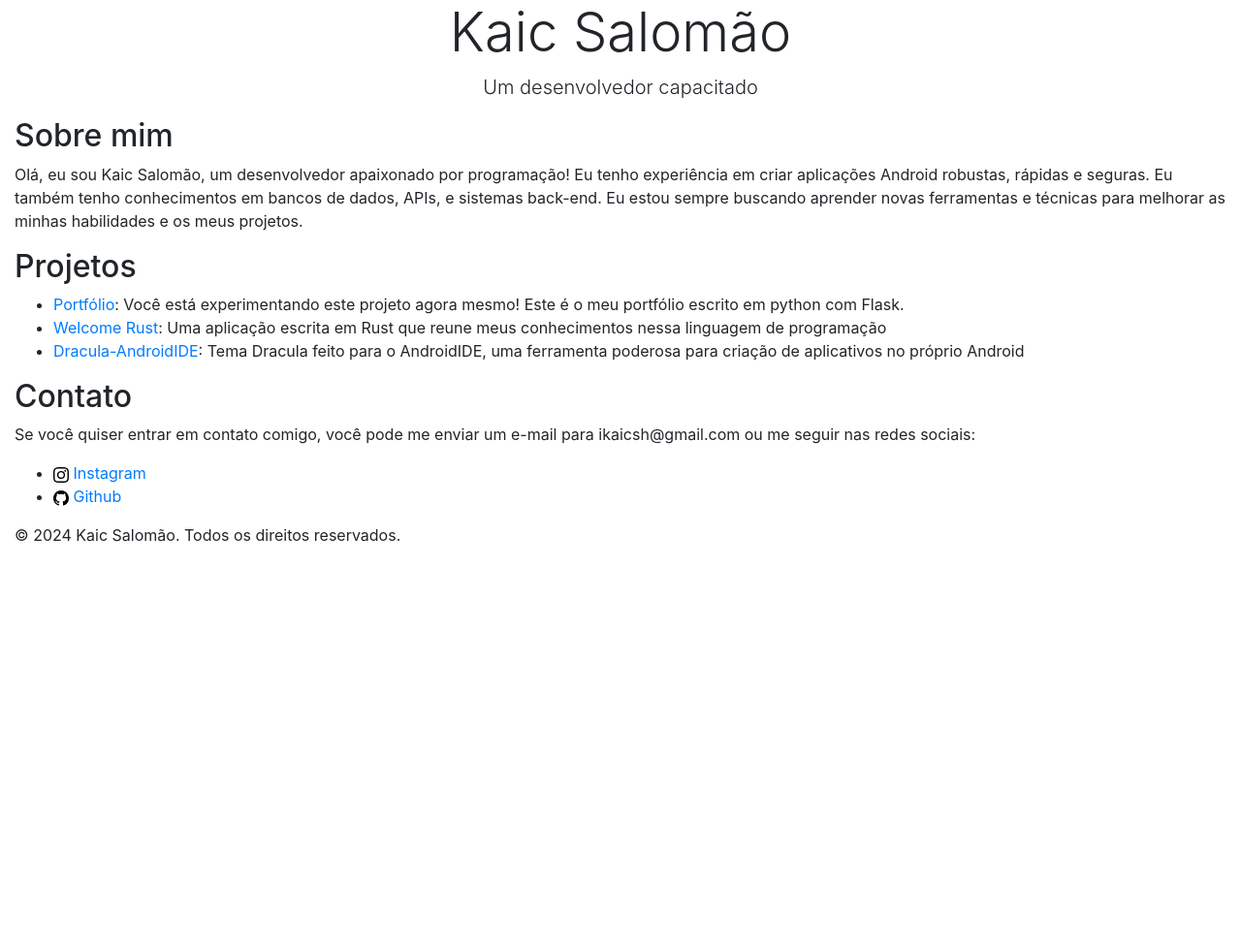
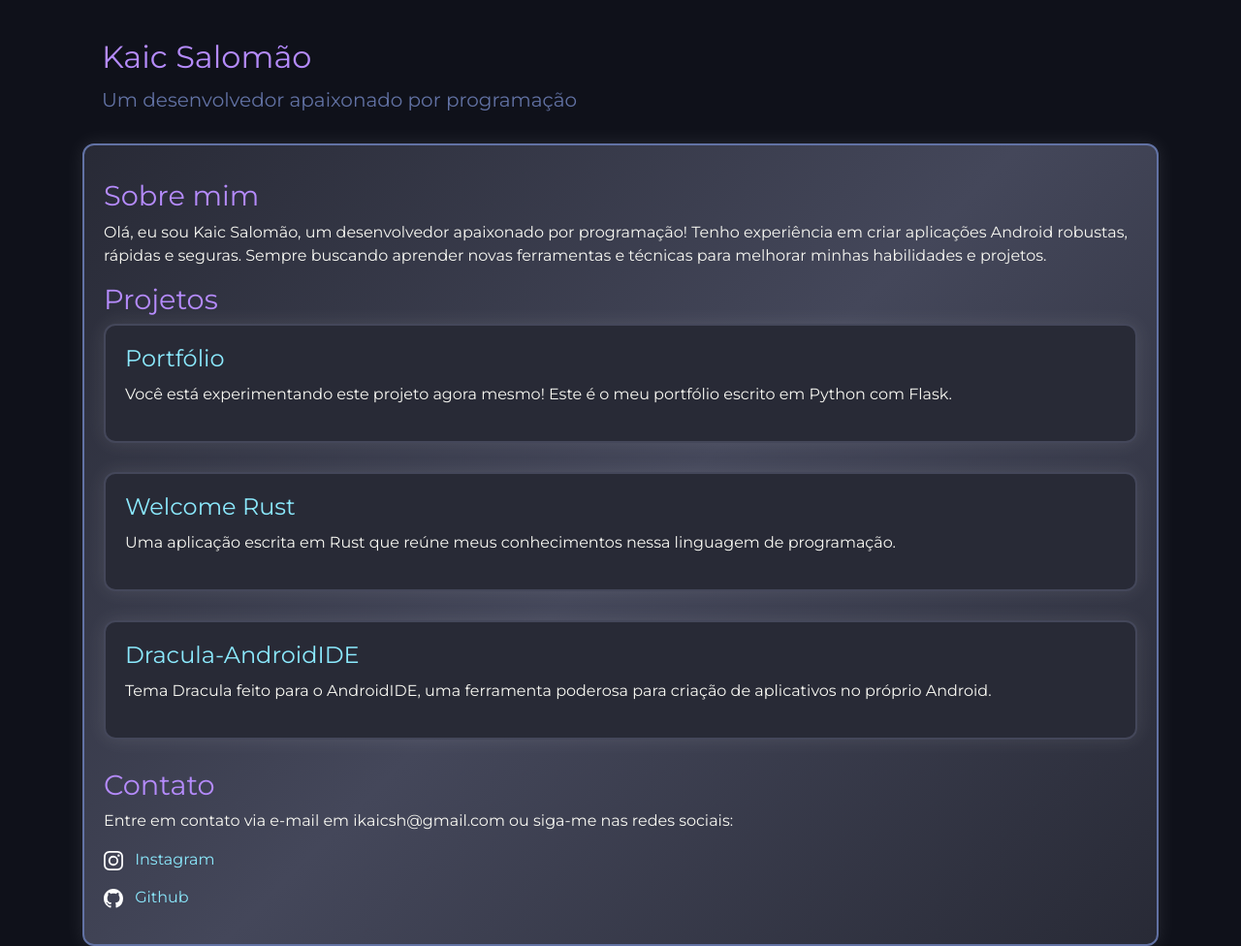
Before and after one commit to kaicsalomao/portfolio, a Flask app: page / in a window 1280 px wide. Shown: the whole page at 97% size. Before the commit the page ends 559 px from the top, so only its background shows below. Run offline with Flask 3, Linux system fonts and the light colour scheme; some libraries are stand-ins or nearby versions.

Commit message:
Melhoramentos no CSS

```diff
--- /dev/null
+++ b/static/style.css
@@ -0,0 +1,88 @@
+body {
+  background: #0f111a;
+  color: #f8f8f2;
+  font-family: "Montserrat", sans-serif;
+  margin: 0;
+  margin-top: 20px;
+}
+
+#header {
+  padding: 20px 0;
+}
+
+.page-title {
+  color: #b58bfc;
+  font-size: 2em;
+  margin: 0;
+  margin-left: 20px;
+}
+
+.lead {
+  margin: 0;
+  margin-left: 20px;
+  margin-top: 10px;
+  color: #6272a4;
+}
+
+#body {
+  margin-top: 10px;
+}
+
+.content {
+  padding: 20px;
+  border-radius: 12px;
+  background: linear-gradient(135deg, #282a36, #44475a, #282a36);
+  border: 2px solid #6272a4;
+  box-shadow: 0 0 20px rgba(255, 255, 255, 0.1);
+}
+
+h2 {
+  color: #b58bfc;
+  margin-top: 15px;
+  font-size: 1.8em;
+}
+
+li {
+  margin-bottom: 15px;
+}
+
+a {
+  color: #8be9fd;
+  font-family: "Montserrat", sans-serif;
+  text-decoration: none;
+}
+
+a:hover {
+  color: #50fa7b;
+}
+
+.social-icon {
+  filter: invert(1) grayscale(100%) brightness(100%);
+  width: 20px;
+  height: 20px;
+  margin-right: 8px;
+}
+
+.project-card {
+  background: #282a36;
+  border-radius: 12px;
+  padding: 20px;
+  margin-bottom: 30px;
+  border: 2px solid #44475a;
+  box-shadow: 0 0 20px rgba(255, 255, 255, 0.1);
+}
+
+.project-title {
+  color: #8be9fd;
+  font-size: 1.5em;
+  margin-bottom: 10px;
+}
+
+.project-description {
+  color: #f8f8f2;
+}
+
+ul {
+  list-style-type: none;
+  padding: 0;
+}
--- a/templates/index.html
+++ b/templates/index.html
@@ -1,62 +1,106 @@
-<!-- home.html -->
-<!DOCTYPE html>
+<!doctype html>
 <html lang="pt-br">
   <head>
-    <meta charset="UTF-8">
+    <meta charset="UTF-8" />
     <title>Kaic Salomão - Página pessoal</title>
-    <meta name="viewport" content="width=device-width, initial-scale=1, maximum-scale=1, user-scalable=no">
-    <!-- Importar o Bootstrap do CDN -->
-    <link rel="stylesheet" href="https://stackpath.bootstrapcdn.com/bootstrap/4.5.2/css/bootstrap.min.css">
+    <meta
+      name="viewport"
+      content="width=device-width, initial-scale=1, maximum-scale=1, user-scalable=no"
+    />
+
+    <link
+      rel="stylesheet"
+      href="https://stackpath.bootstrapcdn.com/bootstrap/4.5.2/css/bootstrap.min.css"
+    />
+    <link rel="preconnect" href="https://fonts.googleapis.com" />
+    <link rel="preconnect" href="https://fonts.gstatic.com" crossorigin />
+    <link
+      href="https://fonts.googleapis.com/css2?family=Montserrat&display=swap"
+      rel="stylesheet"
+    />
+    <link rel="stylesheet" href="{{url_for('static', filename='style.css')}}" />
   </head>
   <body>
+    <div class="container">
+      <section id="header">
+        <h1 class="page-title">Kaic Salomão</h1>
+        <p class="lead">Um desenvolvedor apaixonado por programação</p>
+      </section>
 
-    <!-- Criar um container para o conteúdo da página -->
-    <div class="container-fluid">
-        <!-- Criar uma seção para o cabeçalho da página -->
-        <section id="header">
-          <div class="text-center">
-            <!-- Criar um elemento h1 para o nome -->
-            <h1 class="display-4">Kaic Salomão</h1>
-            <!-- Criar um elemento p para a descrição -->
-            <p class="lead">Um desenvolvedor capacitado</p>
-          </div>
-        </section>
-        <!-- Criar uma seção para o corpo da página -->
       <section id="body">
-            <!-- Criar um elemento div para o conteúdo -->
         <div class="content">
-                <!-- Criar um elemento h2 para o título -->
-                <h2>Sobre mim</h2>
-                <!-- Criar um elemento p para o texto -->
-                <p>Olá, eu sou Kaic Salomão, um desenvolvedor apaixonado por programação! Eu tenho experiência em criar aplicações Android robustas, rápidas e seguras. Eu também tenho conhecimentos em bancos de dados, APIs, e sistemas back-end. Eu estou sempre buscando aprender novas ferramentas e técnicas para melhorar as minhas habilidades e os meus projetos.</p>
-                <!-- Criar um elemento h2 para o título -->
-                <h2>Projetos</h2>
-                <!-- Criar um elemento ul para a lista de projetos -->
+          <h2 class="about">Sobre mim</h2>
+          <p>
+            Olá, eu sou Kaic Salomão, um desenvolvedor apaixonado por
+            programação! Tenho experiência em criar aplicações Android robustas,
+            rápidas e seguras. Sempre buscando aprender novas ferramentas e
+            técnicas para melhorar minhas habilidades e projetos.
+          </p>
+
+          <h2 class="projects">Projetos</h2>
           <ul>
-                    <!-- Criar um elemento li para cada projeto -->
-                    <li><a href="https://github.com/kaicsm/portfolio">Portfólio</a>: Você está experimentando este projeto agora mesmo! Este é o meu portfólio escrito em python com Flask.</li>
-                    <li><a href="https://github.com/kaicsm/welcome-rs">Welcome Rust</a>: Uma aplicação escrita em Rust que reune meus conhecimentos nessa linguagem de programação</li>
-                    <li><a href="https://github.com/kaicsm/dracula-androidide">Dracula-AndroidIDE</a>: Tema Dracula feito para o AndroidIDE, uma ferramenta poderosa para criação de aplicativos no próprio Android</li>
+            <li class="project-card">
+              <h3 class="project-title">
+                <a href="https://github.com/kaicsm/portfolio">Portfólio</a>
+              </h3>
+              <p class="project-descrition">
+                Você está experimentando este projeto agora mesmo! Este é o meu
+                portfólio escrito em Python com Flask.
+              </p>
+            </li>
+            <li class="project-card">
+              <h3 class="project-title">
+                <a href="https://github.com/kaicsm/welcome-rs">Welcome Rust</a>
+              </h3>
+              <p class="project-descrition">
+                Uma aplicação escrita em Rust que reúne meus conhecimentos nessa
+                linguagem de programação.
+              </p>
+            </li>
+            <li class="project-card">
+              <h3 class="project-title">
+                <a href="https://github.com/kaicsm/dracula-androidide"
+                  >Dracula-AndroidIDE</a
+                >
+              </h3>
+              <p class="project-descrition">
+                Tema Dracula feito para o AndroidIDE, uma ferramenta poderosa
+                para criação de aplicativos no próprio Android.
+              </p>
+            </li>
           </ul>
-                <!-- Criar um elemento h2 para o título -->
+
           <h2>Contato</h2>
-                <!-- Criar um elemento p para o texto -->
-                <p>Se você quiser entrar em contato comigo, você pode me enviar um e-mail para ikaicsh@gmail.com ou me seguir nas redes sociais:</p>
-                <!-- Criar um elemento ul para a lista de redes sociais -->
+          <p>
+            Entre em contato via e-mail em ikaicsh@gmail.com ou siga-me nas
+            redes sociais:
+          </p>
           <ul>
-                    <!-- Criar um elemento li para cada rede social -->
-            <li><a href="https://instagram.com/eukaiic"><img src="/static/icons/instagram.svg"> Instagram</a></li>
-            <li><a href="https://github.com/kaicsm"><img src="/static/icons/github.svg"> Github</a></li>
+            <li>
+              <a href="https://instagram.com/eukaiic"
+                ><img
+                  src="/static/icons/instagram.svg"
+                  alt="Instagram Icon"
+                  class="social-icon"
+                />
+                Instagram</a
+              >
+            </li>
+            <li>
+              <a href="https://github.com/kaicsm"
+                ><img
+                  src="/static/icons/github.svg"
+                  alt="GitHub Icon"
+                  class="social-icon"
+                />
+                Github</a
+              >
+            </li>
           </ul>
         </div>
       </section>
-        <!-- Criar uma seção para o rodapé da página -->
-        <section id="footer">
-            <!-- Criar um elemento p para o texto -->
-            <p>© 2024 Kaic Salomão. Todos os direitos reservados.</p>
-        </section>
     </div>
-    <!-- Importar o jQuery e o Bootstrap do CDN -->
+
     <script src="https://code.jquery.com/jquery-3.5.1.slim.min.js"></script>
     <script src="https://stackpath.bootstrapcdn.com/bootstrap/4.5.2/js/bootstrap.min.js"></script>
   </body>
```
Lines whose indentation alone changed are shown as unchanged.
